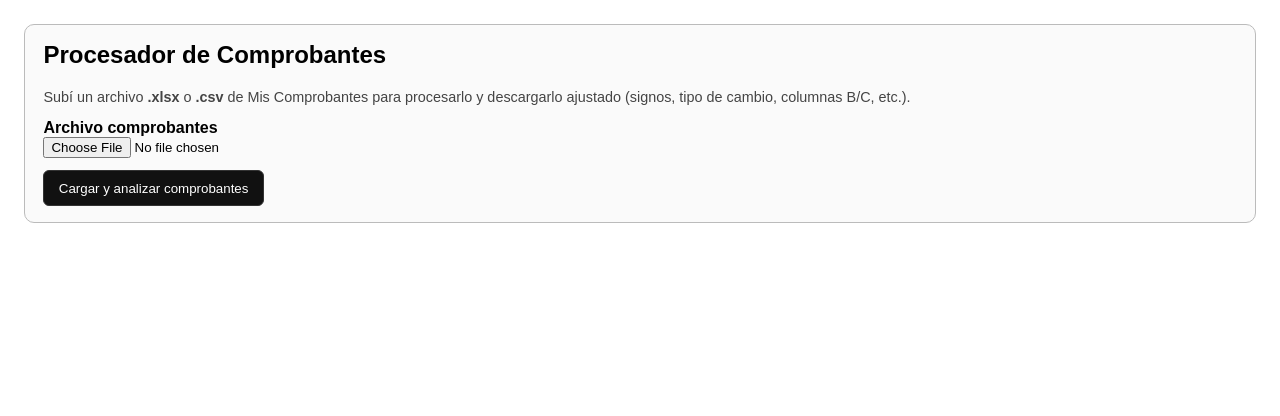
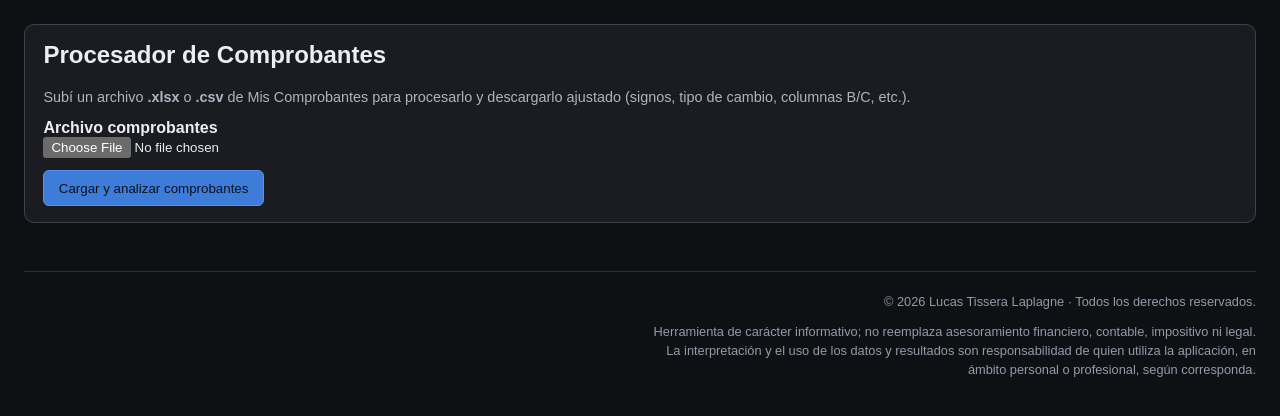
Before and after one commit to lucastissera/analisismiscomprobantes, a Flask app: page / in a window 1280 px wide. Shown: the top 416 px of the page. Run offline with Flask 3, Linux system fonts and the light colour scheme.

Commit message:
Prueba modo oscuro y derechos reservados

```diff
--- a/templates/index.html
+++ b/templates/index.html
@@ -1,5 +1,5 @@
 <!doctype html>
-<html lang="es">
+<html lang="es" class="modo-oscuro">
   <head>
     <meta charset="UTF-8" />
     <meta name="viewport" content="width=device-width, initial-scale=1.0" />
@@ -13,6 +13,41 @@
       :root {
         --ref-ancho-utile: 1872;
         --margen-h: 48px;
+        --bg-body: #ffffff;
+        --bg-panel: #fafafa;
+        --text-primary: #1a1a1a;
+        --text-secondary: #333;
+        --text-muted: #444;
+        --text-muted-2: #555;
+        --border: #bbb;
+        --border-soft: #ccc;
+        --border-divider: #ddd;
+        --table-header-bg: #f5f5f5;
+        --color-error: #b00020;
+        --color-link: #1565c0;
+        --color-success: #1b5e20;
+        --btn-bg: #111;
+        --btn-text: #fff;
+        --btn-border: #333;
+      }
+      html.modo-oscuro {
+        color-scheme: dark;
+        --bg-body: #0f1014;
+        --bg-panel: #1a1c22;
+        --text-primary: #eceef3;
+        --text-secondary: #dde1ea;
+        --text-muted: #aeb4c0;
+        --text-muted-2: #949aa8;
+        --border: #3d424d;
+        --border-soft: #4a505c;
+        --border-divider: #2c3038;
+        --table-header-bg: #252a33;
+        --color-error: #ff8a95;
+        --color-link: #8ab4ff;
+        --color-success: #81c995;
+        --btn-bg: #3d7dd9;
+        --btn-text: #0c1118;
+        --btn-border: #5b93e8;
       }
       html {
         overflow-x: hidden;
@@ -22,6 +57,18 @@
         font-family: Arial, sans-serif;
         margin: clamp(0.75rem, 2vw, 1.5rem);
         box-sizing: border-box;
+        background: var(--bg-body);
+        color: var(--text-primary);
+      }
+      a {
+        color: var(--color-link);
+      }
+      a:visited {
+        color: var(--color-link);
+      }
+      .mensaje-exito {
+        margin-top: 1rem;
+        color: var(--color-success);
       }
       *,
       *::before,
@@ -37,7 +84,7 @@
         margin: 0 auto;
       }
       .error {
-        color: #b00020;
+        color: var(--color-error);
         margin-bottom: 0.75rem;
       }
       .paneles-superiores {
@@ -48,10 +95,10 @@
       }
       .recuadro {
         flex: 1 1 320px;
-        border: 1px solid #bbb;
+        border: 1px solid var(--border);
         border-radius: 10px;
         padding: 1rem 1.15rem;
-        background: #fafafa;
+        background: var(--bg-panel);
         box-sizing: border-box;
       }
       .recuadro h1,
@@ -65,17 +112,20 @@
       button {
         margin-top: 0.75rem;
         padding: 0.6rem 0.9rem;
-        border: 1px solid #333;
-        background: #111;
-        color: white;
+        border: 1px solid var(--btn-border);
+        background: var(--btn-bg);
+        color: var(--btn-text);
         border-radius: 6px;
         cursor: pointer;
+      }
+      button:hover {
+        filter: brightness(1.08);
       }
       .lista-plantilla {
         margin: 0.75rem 0 0 1rem;
         padding: 0;
         font-size: 0.9rem;
-        color: #333;
+        color: var(--text-secondary);
         line-height: 1.45;
       }
       .lista-plantilla li {
@@ -83,7 +133,7 @@
       }
       .nota-tecnica {
         font-size: 0.82rem;
-        color: #555;
+        color: var(--text-muted-2);
         margin-top: 0.5rem;
       }
       .resumen-filas {
@@ -135,7 +185,7 @@
         text-align: left;
         word-break: break-word;
         hyphens: auto;
-        border-right: 1px solid #ccc;
+        border-right: 1px solid var(--border-soft);
       }
       .tabla-resumen-anual table.tabla-resumen-base-total td:last-child,
       .tabla-resumen-anual table.tabla-resumen-detalle td:last-child {
@@ -150,7 +200,7 @@
       .subtitulo-detalle {
         margin-top: 0.75rem;
         font-size: 0.9rem;
-        color: #444;
+        color: var(--text-muted);
       }
       .tabla-meses-wrap {
         flex: 0 0 auto;
@@ -176,7 +226,7 @@
       }
       .tabla-meses th,
       .tabla-meses td {
-        border: 1px solid #ccc;
+        border: 1px solid var(--border-soft);
         padding: 0.35em 0.45em;
         text-align: right;
         white-space: nowrap;
@@ -196,13 +246,13 @@
         min-width: 11.5ch;
       }
       .tabla-meses th {
-        background: #f5f5f5;
+        background: var(--table-header-bg);
         line-height: 1.15;
       }
       .resultado-comprobantes {
         margin-top: 1.5rem;
         padding-top: 1rem;
-        border-top: 1px solid #ddd;
+        border-top: 1px solid var(--border-divider);
       }
       .resultado-comprobantes > .resumen-filas > .tabla-resumen-anual h2,
       .resultado-comprobantes > .resumen-filas > .tabla-meses-wrap h2 {
@@ -213,6 +263,23 @@
           ),
           1.25rem
         );
+      }
+      .pie-legal {
+        margin-top: 3rem;
+        padding-top: 1.25rem;
+        border-top: 1px solid var(--border-divider);
+        text-align: right;
+        font-size: 0.8rem;
+        line-height: 1.5;
+        color: var(--text-muted-2);
+      }
+      .pie-legal p {
+        margin: 0 0 0.65rem 0;
+        margin-left: auto;
+        max-width: 38rem;
+      }
+      .pie-legal p:last-child {
+        margin-bottom: 0;
       }
     </style>
   </head>
@@ -274,7 +341,7 @@
           </form>
 
           {% if cuit_arca_ok %}
-          <p style="margin-top: 1rem; color: #1b5e20">
+          <p class="mensaje-exito">
             Listo. Descargá el archivo y cargalo en el recuadro de la derecha para analizarlo.
           </p>
           <p>
@@ -381,6 +448,16 @@
         {% endif %}
       </div>
       {% endif %}
+
+      <footer class="pie-legal" role="contentinfo">
+        <p>© 2026 Lucas Tissera Laplagne · Todos los derechos reservados.</p>
+        <p>
+          Herramienta de carácter informativo; no reemplaza asesoramiento financiero, contable,
+          impositivo ni legal. La interpretación y el uso de los datos y resultados son
+          responsabilidad de quien utiliza la aplicación, en ámbito personal o profesional, según
+          corresponda.
+        </p>
+      </footer>
     </div>
   </body>
 </html>
```
